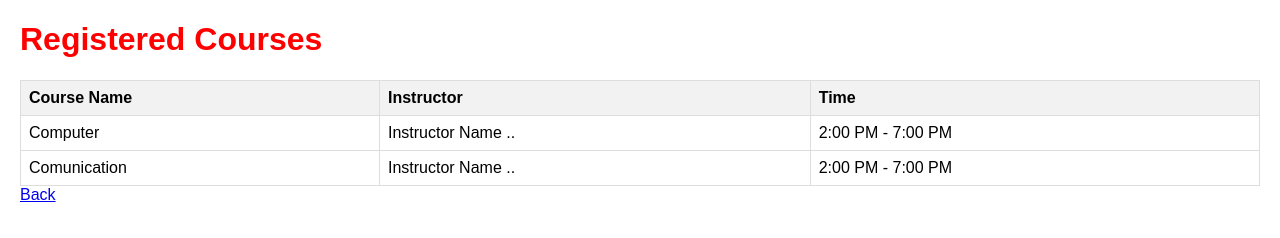
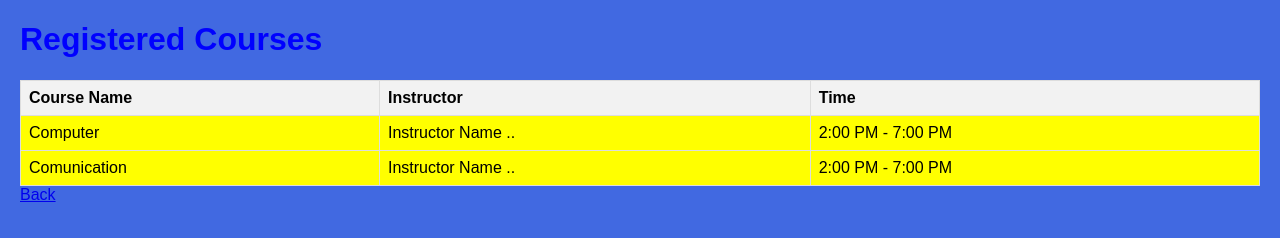
Before and after one commit to Kerollos-gamel/University-Web-page, a plain HTML site: page page2.html in a window 1280 px wide. Drawn offline with Linux system fonts and the light colour scheme.

Commit message:
Update styles.css

```diff
--- a/styles.css
+++ b/styles.css
@@ -1,5 +1,6 @@
 body {
     font-family: Arial, sans-serif;
+    background-color: royalblue;
     margin: 20px;
 }
 
@@ -37,11 +38,12 @@ input[type="submit"] {
 }
 
 h1 {
-    color:red ;
+    color:blue ;
 }
 
 table {
-    border-collapse: collapse;
+  background-color: yellow;
+  border-collapse: collapse;
     width: 100%;
 }
 
```
